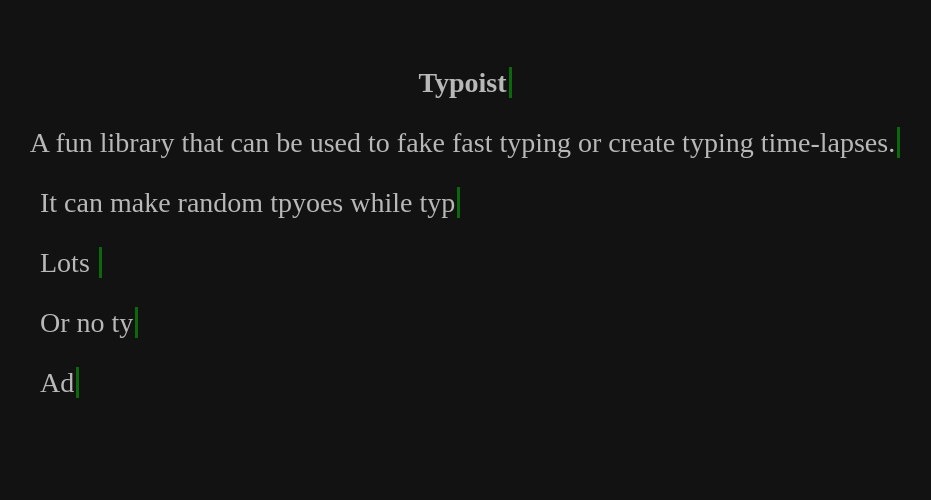
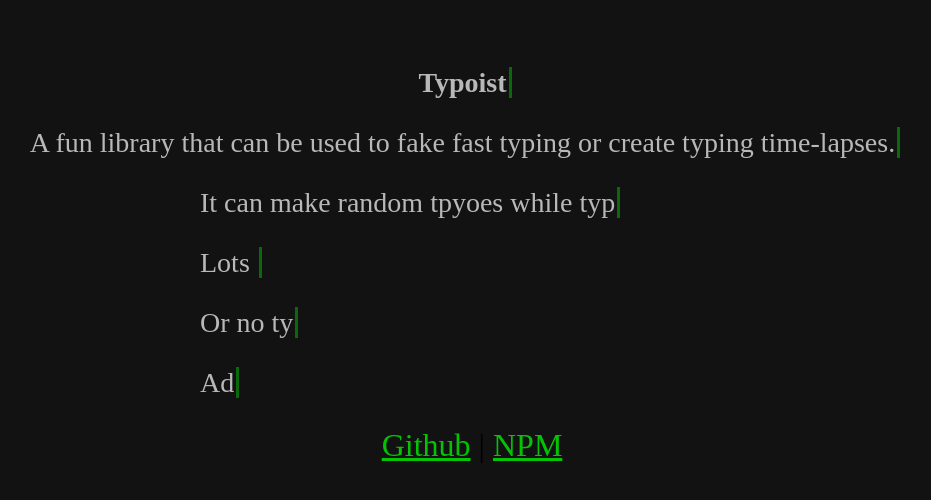
Before and after one commit to harshkhandeparkar/typoist, a plain HTML site: page examples/web/index.html in a window 1280 px wide. Shown: the whole page, without its empty margins (168-1099 px from the left). Drawn offline with Linux system fonts and the light colour scheme.

Commit message:
feat: added github and npm links

```diff
--- a/examples/web/index.css
+++ b/examples/web/index.css
@@ -1,4 +1,5 @@
 body{
+  min-height: 100vh;
   padding: 40px;
   background-color: #121212;
 }
@@ -41,10 +42,20 @@
 
 p {
   text-align: justify;
-  margin-left: 10rem;
+  margin-left: 20rem;
 }
 
 #desc {
   text-align: center;
   margin-left: 0;
 }
+
+
+#links {
+  text-align: center;
+  font-size: 2rem;
+}
+
+#links a {
+  color: rgba(0, 255, 0, 0.75);
+}
--- a/examples/web/index.html
+++ b/examples/web/index.html
@@ -16,6 +16,11 @@
   <p class="type-box" id="feat-no-mistakes"></p>
   <p class="type-box" id="feat-speed"></p>
 
+  <div id="links">
+    <a href="https://github.com/harshkhandeparkar/typoist">Github</a> |
+    <a href="https://www.npmjs.com/package/typoist">NPM</a>
+  </div>
+
   <script src="../../dist/typoist.min.js"></script>
   <script src="./index.js"></script>
 </body>
```
